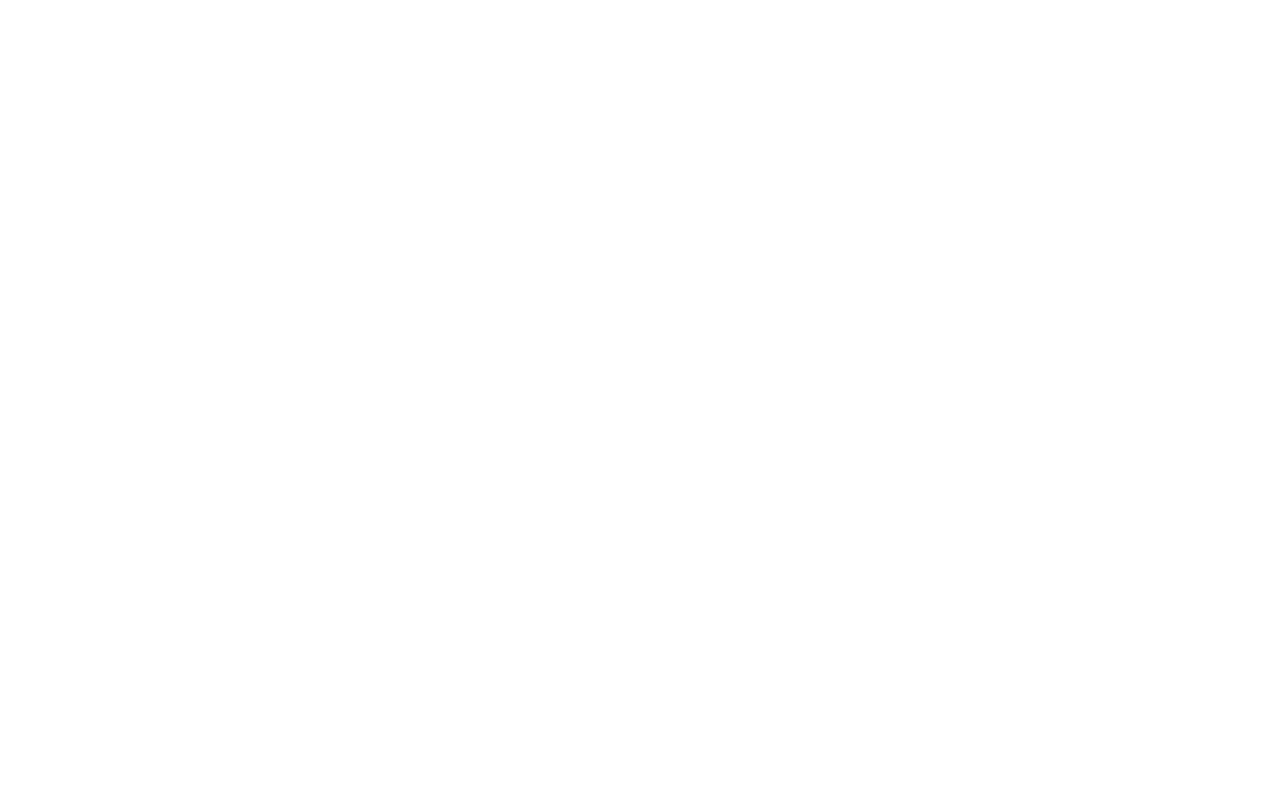
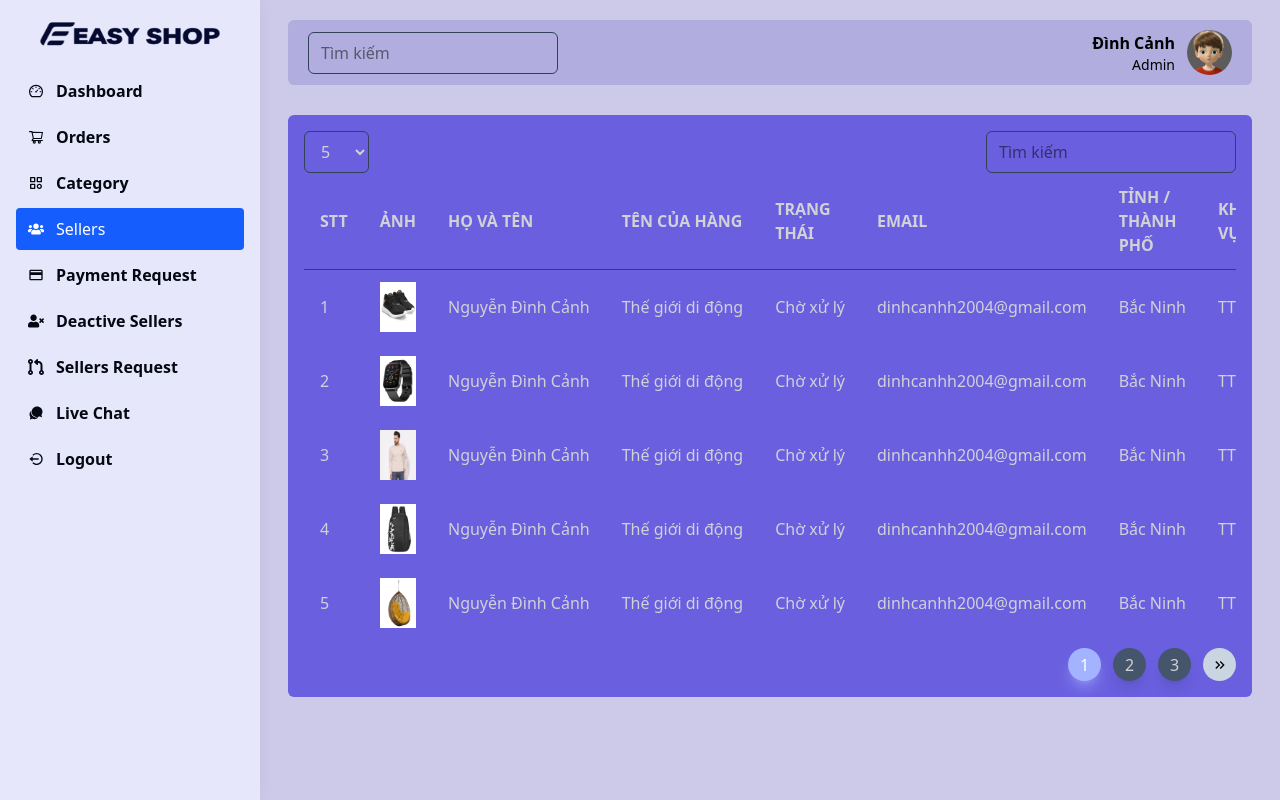
Before and after one commit to Dcanh204/ecommerce-dashboard, a React (Vite) app: page /admin/dashboard/sellers in a window 1280 px wide. Before the commit this address had no page. Built offline with nearby package versions, Linux system fonts and the light colour scheme.

Commit message:
feat: add seller page UI

```diff
--- /dev/null
+++ b/src/pages/admin/Sellers.jsx
@@ -0,0 +1,72 @@
+import React, { useState } from 'react';
+import Pagination from '../../components/Pagination';
+import { Link } from 'react-router-dom';
+import { FaEye } from "react-icons/fa";
+const Sellers = () => {
+  const [currentPage, setCurrentPage] = useState(1)
+  const [parPage, setParPage] = useState(5);
+  const [searchValue, setSearchValue] = useState('');
+  return (
+    <div className='px-2 lg:px-7 pt-5'>
+      <div className='w-full bg-[#6a5fdf] rounded-md p-4'>
+        <div className='flex justify-between items-center'>
+          <select onChange={(e) => setParPage(parseInt(e.target.value))} className='px-3 py-2 border border-slate-700 outline-none rounded-md hover:border-indigo-400 text-[#d0d2d6] bg-[#6a5fdf]'>
+            <option value="5">5</option>
+            <option value="10">10</option>
+            <option value="15">15</option>
+            <option value="20">20</option>
+          </select>
+          <input onChange={(e) => setSearchValue(e.target.value)} className='w-[250px] px-3 py-2 border border-slate-700 rounded-md outline-none focus:border-indigo-400 bg-transparent' type="text" name='search' placeholder='Tìm kiếm' />
+        </div>
+        <div className='overflow-x-auto'>
+          <table className='w-full text-base text-left text-[#d0d2d6]'>
+            <thead className='uppercase border-b border-slate-700'>
+              <tr>
+                <th scope='col' className='py-3 px-4'>STT</th>
+                <th scope='col' className='py-3 px-4'>Ảnh</th>
+                <th scope='col' className='py-3 px-4'>Họ và tên</th>
+                <th scope='col' className='py-3 px-4'>Tên của hàng</th>
+                <th scope='col' className='py-3 px-4'>Trạng thái</th>
+                <th scope='col' className='py-3 px-4'>Email</th>
+                <th scope='col' className='py-3 px-4'>Tỉnh / Thành phố</th>
+                <th scope='col' className='py-3 px-4'>Khu vực</th>
+                <th scope='col' className='py-3 px-4'>Hành động</th>
+
+              </tr>
+            </thead>
+            <tbody>
+              {[1, 2, 3, 4, 5].map((item, index) =>
+                <tr key={index}>
+                  <td scope='row' className='py-3 px-4 font-medium whitespace-nowrap'>{item}</td>
+                  <td scope='row' className='py-3 px-4 font-medium whitespace-nowrap'>
+                    <img className='w-[50px] h-[50px]' src={`/images/category/${item}.jpg`} alt="category" />
+                  </td>
+                  <td scope='row' className='py-3 px-4 font-medium whitespace-nowrap'>Nguyễn Đình Cảnh</td>
+                  <td scope='row' className='py-3 px-4 font-medium whitespace-nowrap'>Thế giới di động</td>
+                  <td scope='row' className='py-3 px-4 font-medium whitespace-nowrap'>Chờ xử lý</td>
+                  <td scope='row' className='py-3 px-4 font-medium whitespace-nowrap'>dinhcanhh2004@gmail.com</td>
+                  <td scope='row' className='py-3 px-4 font-medium whitespace-nowrap'>Bắc Ninh</td>
+                  <td scope='row' className='py-3 px-4 font-medium whitespace-nowrap'>TT Chờ</td>
+                  <td scope='row' className='py-3 px-4 lg:px-8 font-medium whitespace-nowrap'>
+                    <Link className='inline-block p-[6px] bg-green-500 rounded-md hover:shadow-lg hover:bg-green-400/50 '><FaEye /></Link>
+                  </td>
+                </tr>
+              )}
+            </tbody>
+          </table>
+        </div>
+        <div className='w-full flex justify-end mt-2'>
+          <Pagination
+            pageNumber={currentPage}
+            setPageNumber={setCurrentPage}
+            totalItem={50}
+            parPage={parPage}
+            showItem={3}
+          />
+        </div>
+      </div>
+    </div>
+  );
+};
+
+export default Sellers;
--- a/src/router/routes/adminRoutes.jsx
+++ b/src/router/routes/adminRoutes.jsx
@@ -2,6 +2,7 @@
 const AdminDashboard = lazy(() => import('../../pages/admin/AdminDashboard'))
 const Orders = lazy(() => import('../../pages/admin/Orders'))
 const Category = lazy(() => import('../../pages/admin/Category'))
+const Sellers = lazy(() => import('../../pages/admin/Sellers'))
 export const adminRoutes = [
   {
     path: 'admin/dashboard',
@@ -17,5 +18,10 @@
     path: 'admin/dashboard/category',
     element: <Category />,
     role: 'admin'
-  }
+  },
+  {
+    path: 'admin/dashboard/sellers',
+    element: <Sellers />,
+    role: 'admin'
+  },
 ]
```
